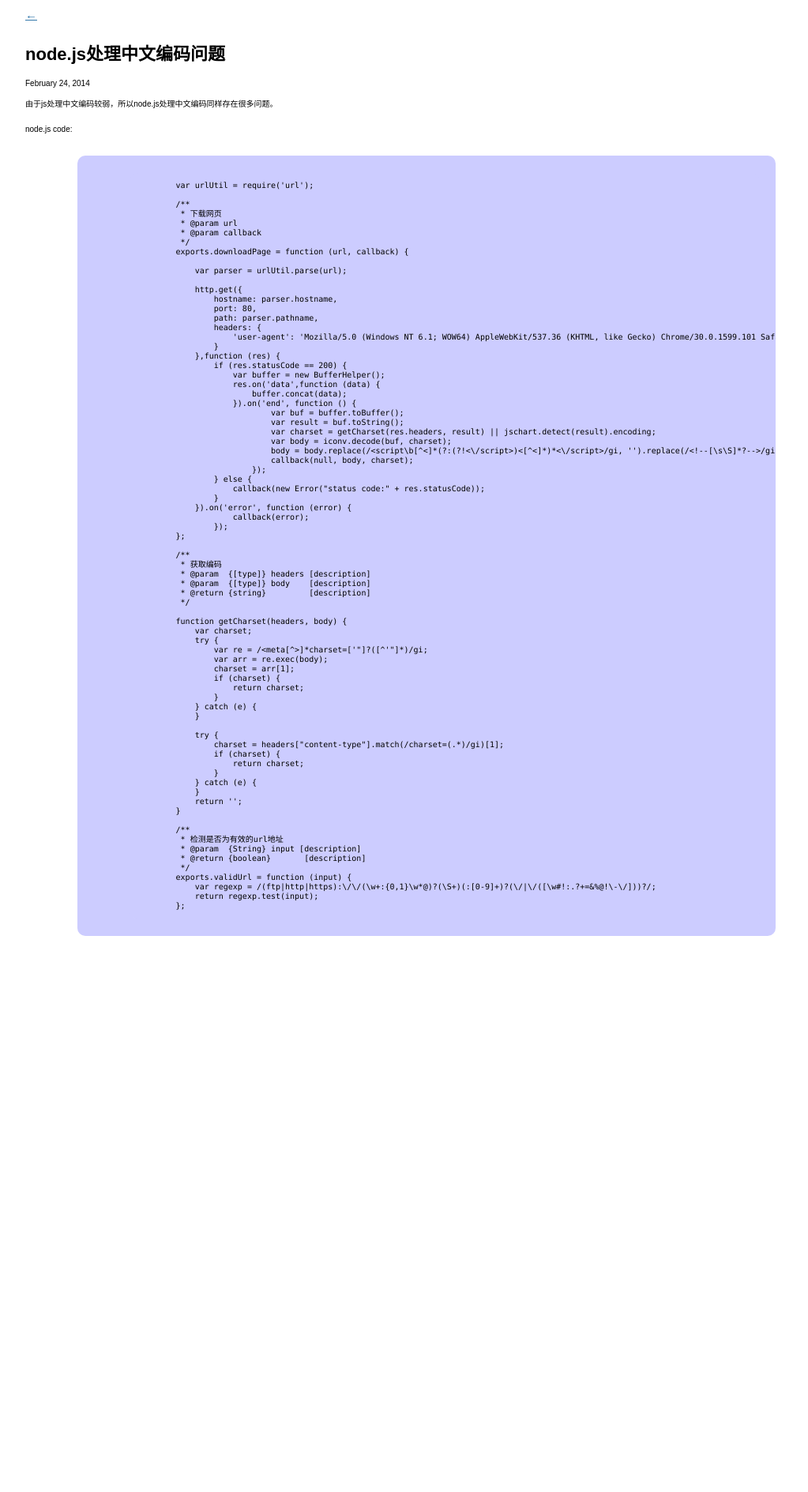
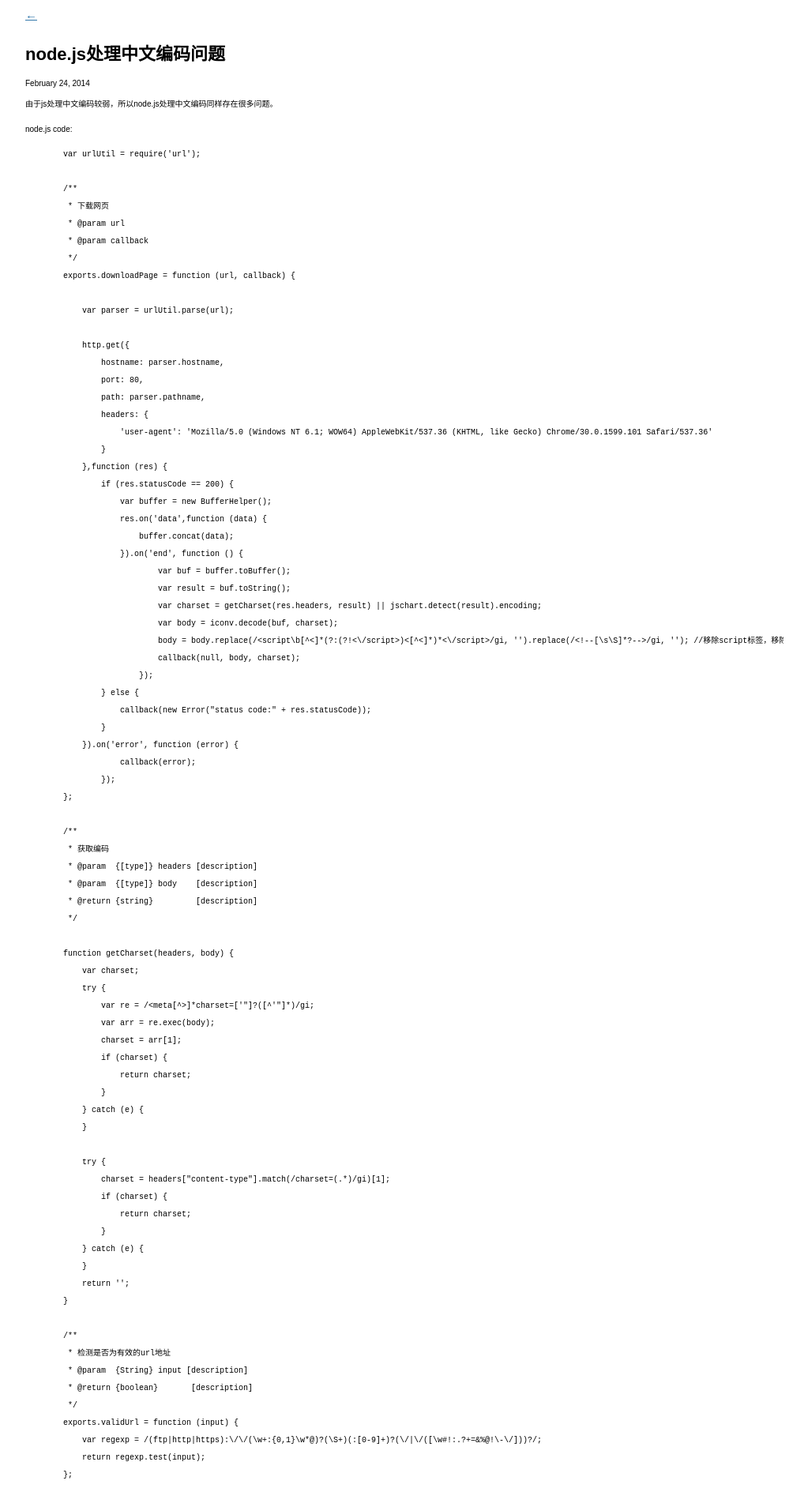
Before and after one commit to osrpt/osrpt.github.com, a Jekyll site: the page built from _posts/2014-02-24-node-js-encoding.md, in a window 1280 px wide. Shown: the whole page at 79% size, without its empty margins (128-1151 px from the left). Built offline with Jekyll 4.4.1, drawn with Linux system fonts in a browser that asks for light colours; nearby versions of some CDN libraries; Markdown is read by kramdown in place of the engine named in the settings; a style sheet for code colours, icons or effects is not loaded; before the commit the page ends 1197 px from its top, so only the background shows below that.

Commit message:
remove code style

```diff
--- a/css/default.css
+++ b/css/default.css
@@ -280,21 +280,6 @@ blockquote {
   border-left: 3px solid #ccc;
 }
 
-pre,code
-{
-  font-family: consolas, courier, monospace;
-  font-size: 1em;
-  line-height: 1.2em;
-  white-space: pre;
-  background-color: #ccf;
-  color: #000;
-  border-radius: 1em; /* just in case */
-  padding: 1em;
-  margin: 1.2em 1em;
-  width: 90%; /* or whatever you prefer */
-  float: right;
-}
-
 .home{
   width:960px;
   margin:2em auto;
```
